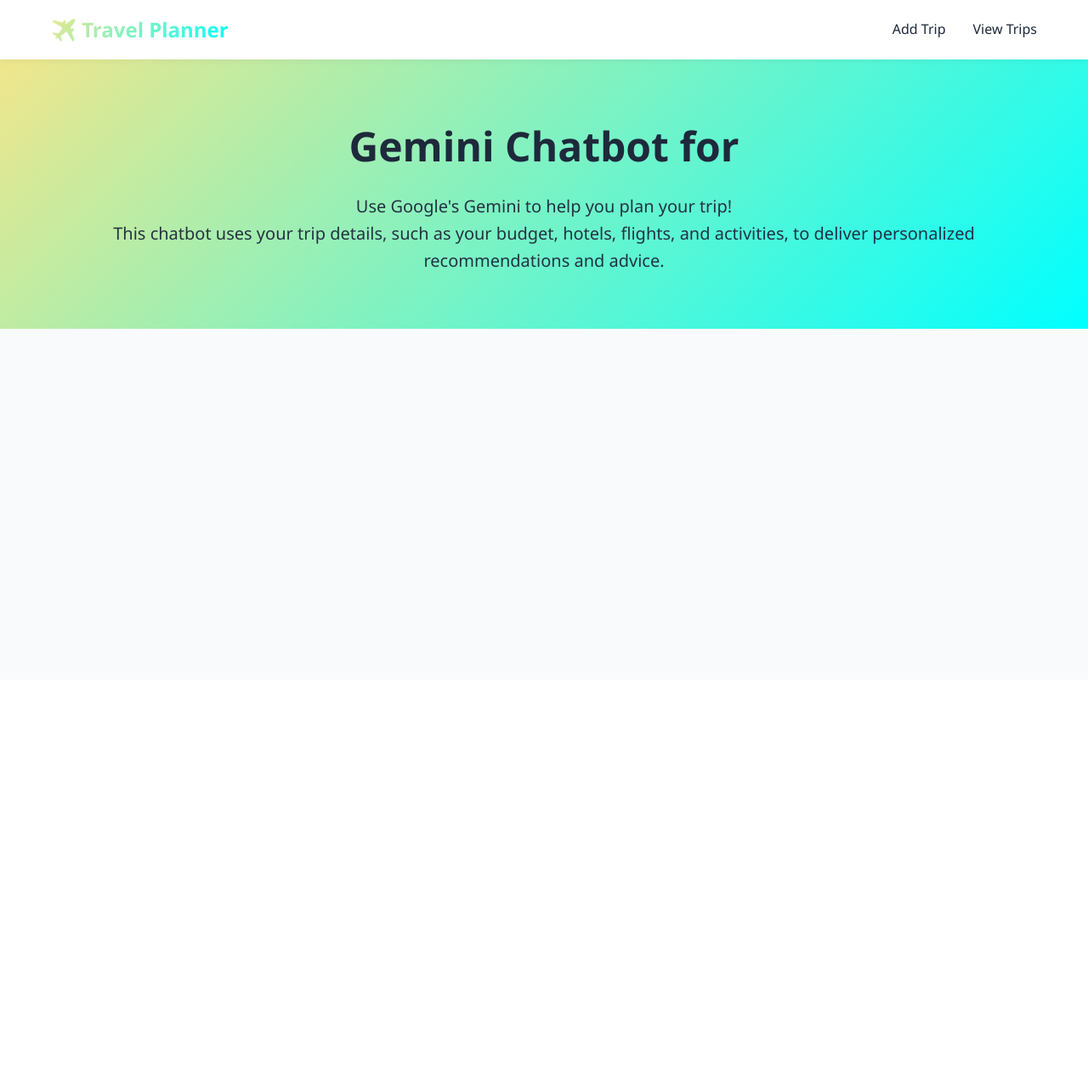
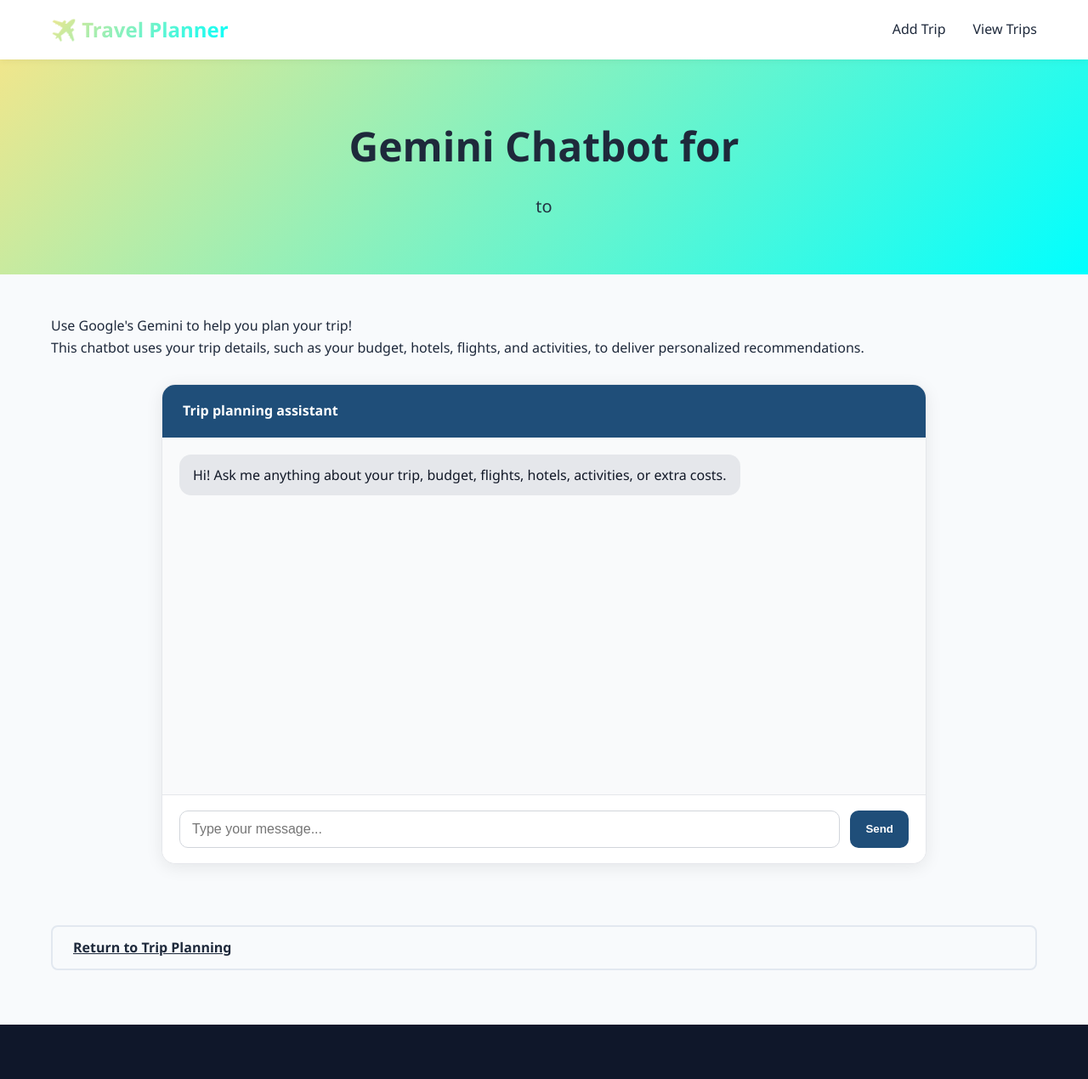
Before and after one commit to IJustinChan/Travel-Planner, a Flask app: template templates/chatbot.html in a window 1280 px wide. Shown: the whole page at 85% size. Before the commit the page ends 387 px from the top, so only its background shows below. Run offline with Flask 3, Linux system fonts and the light colour scheme; the template is opened without the code that fills it, so the values that code supplies are empty.

Commit message:
enabled users to use gemini chatbot for helping them plan their trips
Co-authored-by: Copilot <copilot@github.com>

```diff
--- a/main.py
+++ b/main.py
@@ -4,6 +4,7 @@ import pathlib
 import sqlite3
 from datetime import datetime, timedelta, date
 import pathlib
+from google import genai
 
 from weather_information import get_weather
 
@@ -1401,7 +1402,22 @@ def planner_chatbot(trip_id):
         flash('Error loading chatbot page.', 'error')
         return redirect(url_for('view_trips'))
 
+    setup_chatbot(trip_id)
+
     return render_template('chatbot.html', trip_id=trip_id, trip=trip)
+
+@app.route('/chatbot/<int:trip_id>/message', methods=['GET', 'POST'])
+def chatbot_message(trip_id):
+    """
+    Sends the user's message to the chatbot and returns the chatbot's response
+    :return: JSON response with the chatbot's reply
+    """
+    user_message = ""
+    if request.is_json:
+        user_message = request.json.get("message", "")
+    else:
+        user_message = request.form.get("message", "")
+    return {"reply": generate_chatbot_message(trip_id, user_message)}
 
 # --- Delete Routes ---
 @app.route('/delete_trip/<int:trip_id>')
@@ -1689,10 +1705,220 @@ def store_weather_for_trip(trip_id, city, country, start_date, end_date):
     return True
 
 
+# --- Gemini API Chatbot ---
+chat_history = []
+client = genai.Client(api_key="YOUR_API_KEY")
+
+def generate_trip_summary(trip_data):
+    """
+    Generates a summary of the trip
+    :param trip_data: Dictionary containing all the trip's information
+    :return: str
+    """
+    summary = f"""Here is an overview of this trip. The user is calling this trip {trip_data['trip_name']}. The user will be visiting {trip_data['destination']} which is in the country {trip_data['country']}.
+                This trip lasts from {trip_data['start_date']} to {trip_data['end_date']}. The budget for this trip is {trip_data['budget']}. There are {trip_data['num_travelers']}
+                people on this trip. The companions on this trip are {trip_data['companions']}. The user's description for this trip is this: {trip_data['description']}.
+                """
+    return summary
+
+def generate_flights_summary(flight_data):
+    """
+    Generates a summary of all the user's flights
+    :param flight_data: List of flights
+    :return: str
+    """
+    if not flight_data:
+        return "There are no flights currently saved"
+
+    lines = []
+
+    for flight in flight_data:
+        airline = flight['airline']
+        flight_number = flight['flight_number']
+        departure_date = flight['departure_date']
+        departure_time = flight['departure_time']
+        arrival_date = flight['arrival_date']
+        arrival_time = flight['arrival_time']
+        cost = flight['cost']
+        desciption = flight['description']
+        summary = f"""The user is taking a flight with the airline {airline}. The flight number is {flight_number}. The departure date is {departure_date} and the departure time
+                    is {departure_time}. The arrival date is {arrival_date} and the arrival time is {arrival_time}. The cost of this flight is ${cost}. The user wrote this
+                    description: {desciption}
+        """
+        lines.append(summary)
+    return "\n".join(lines)
+
+def generate_hotels_summary(hotel_data):
+    """
+    Generates a summary of hotels for the trip
+    :param hotel_data: List of hotels
+    :return: str
+    """
+    if not hotel_data:
+        return "There are no hotels currently saved."
+
+    lines = []
+    total = 0.0
+    for hotel in hotel_data:
+        name = hotel['hotel_name']
+        check_in = hotel['check_in_date']
+        check_out = hotel['check_out_date']
+        cost_per_day = hotel['cost_per_day'] or 0
+        num_days = hotel['num_days'] or 0
+        notes = hotel['description'] or ''
+        cost = (cost_per_day or 0) * (num_days or 0)
+        total += cost
+        lines.append(f"Hotel '{name}' from {check_in} to {check_out}, {num_days} nights at ${cost_per_day} per day (total ${cost:.2f}). Notes: {notes}")
+
+    lines.append(f"Total hotel cost: ${total:.2f} across {len(hotel_data)} bookings.")
+    return "\n".join(lines)
+
+def generate_activities_summary(activity_data):
+    """
+    Generates a summary of activities for the trip
+    :param activity_data: List of activities
+    :return: str
+    """
+    if not activity_data:
+        return "There are no activities currently saved."
+
+    lines = []
+    total = 0.0
+    for activity in activity_data:
+        name = activity['activity_name'] or ''
+        atype = activity['activity_type'] or ''
+        adate = activity['activity_date'] or ''
+        atime = activity['activity_time'] or ''
+        location = activity['location'] or ''
+        cost = activity['cost'] or 0
+        total += cost
+        lines.append(f"Activity '{name}' ({atype}) on {adate} at {atime} in {location}. Cost: ${cost:.2f}.")
+
+    lines.append(f"Total activities cost: ${total:.2f} across {len(activity_data)} activities.")
+    return "\n".join(lines)
+
+def generate_extra_costs_summary(extra_costs):
+    """
+    Generates a summary of extra costs for the trip
+    :param extra_costs: List of extra cost records
+    :return: str
+    """
+    if not extra_costs:
+        return "There are no extra costs currently saved."
+
+    lines = []
+    total = 0.0
+    for extra_cost in extra_costs:
+        name = extra_cost['name']
+        edate = extra_cost['date']
+        cost = extra_cost['cost'] or 0
+        desc = extra_cost['description'] or ''
+        total += cost
+        lines.append(f"Extra cost '{name}' on {edate}: ${cost:.2f}. {desc}")
+
+    lines.append(f"Total extra costs: ${total:.2f} across {len(extra_costs)} items.")
+    return "\n".join(lines)
+
+def get_current_trip_context(trip_id):
+    """
+    Creates a string containing all current information about the trip by using latest information in database
+    :param trip_id: ID of the trip
+    :return: String
+    """
+    trip = get_single_trip(trip_id)
+    flights = get_flights(trip_id)
+    hotels = get_hotels(trip_id)
+    activities = get_activities(trip_id)
+    extra_costs = get_extra_costs(trip_id)
+
+    trip_summary = generate_trip_summary(trip)
+    flights_summary = generate_flights_summary(flights)
+    hotels_summary = generate_hotels_summary(hotels)
+    activities_summary = generate_activities_summary(activities)
+    extra_costs_summary = generate_extra_costs_summary(extra_costs)
+
+    context = f"""
+        CURRENT TRIP INFORMATION
+
+        Trip:
+        {trip_summary}
+
+        Flights:
+        {flights_summary}
+
+        Hotels:
+        {hotels_summary}
+
+        Activities:
+        {activities_summary}
+
+        Extra costs:
+        {extra_costs_summary}
+        """
+    return context
+
+def setup_chatbot(trip_id):
+    """
+    Sets up the initial chat history for the chatbot with a prompt and all the current trip information
+    :return: None
+    """
+    global chat_history
+    chat_history = []
+
+    today = date.today().isoformat()
+
+    prompt = (f"""
+        You are a helpful travel planning assistant.
+        Today is {today}.
+        Help the user with questions about their trip.
+        Use the trip information provided by the application when answering.
+        If information is not available, say that you do not have that information.
+        Do not use Markdown in your answers."""
+    )
+
+    context = get_current_trip_context(trip_id)
+
+    chat_history.append({"role": "user", "parts": [{"text": prompt}]})
+    chat_history.append({"role": "user", "parts": [{"text": context}]})
+
+def generate_chatbot_message(trip_id, user_message):
+    """
+    Generates the chatbot's response using the user's message
+    :param user_message: str
+    :return: str
+    """
+    global chat_history
+    if chat_history is None:
+        chat_history = []
+
+    message = (user_message or "").strip()
+
+    if message == "":
+        return "Please type a question or message and I'll answer about your assignments and tests."
+
+    if not chat_history:
+        setup_chatbot(trip_id)
+
+    context = get_current_trip_context(trip_id)
+    chat_history[1] = {"role": "user", "parts": [{"text": context}]}
+    chat_history.append({"role": "user", "parts": [{"text": user_message}]})
+
+    response = client.models.generate_content(
+        model="gemini-3.6-flash",
+        contents=chat_history,
+    )
+
+    chat_history.append({"role": "model", "parts": [{"text": response.text}]})
+
+    return getattr(response, "text", "Sorry, I could not generate a response.")
+
+
 if __name__ == "__main__":
     global database_name
     database_name = 'trips.db' # Set the database name
 
+    chat_history = [] # Create empty chat history list for Gemini API to access
+
     first_run = True
 
     if (pathlib.Path.cwd() / database_name).exists():
@@ -1702,3 +1928,7 @@ if __name__ == "__main__":
         set_up_database() # Set up the database if it's the first run
 
     app.run(debug=True) # Run the flask app
+
+
+# Uncomment this if you want to run the file chatbot_gemini.py
+# database_name = 'trips.db'
--- a/static/script.js
+++ b/static/script.js
@@ -0,0 +1,54 @@
+document.addEventListener('DOMContentLoaded', () => {
+    const chatForm = document.getElementById('chatForm');
+    const chatMessages = document.getElementById('chatMessages');
+    const messageInput = document.getElementById('messageInput');
+    const tripIdEl = document.getElementById('tripId');
+
+    if (!chatForm || !chatMessages || !messageInput || !tripIdEl) {
+        return;
+    }
+
+    const tripId = tripIdEl.value;
+
+    function addMessage(sender, text) {
+        const messageEl = document.createElement('div');
+        messageEl.className = `message ${sender}`;
+        messageEl.textContent = text;
+        chatMessages.appendChild(messageEl);
+        chatMessages.scrollTop = chatMessages.scrollHeight;
+    }
+
+    chatForm.addEventListener('submit', async function (event) {
+        event.preventDefault();
+        const message = messageInput.value.trim();
+        if (!message) {
+            return;
+        }
+
+        addMessage('user', message);
+        messageInput.value = '';
+        messageInput.disabled = true;
+
+        try {
+            const response = await fetch(`/chatbot/${tripId}/message`, {
+                method: 'POST',
+                headers: {
+                    'Content-Type': 'application/json'
+                },
+                body: JSON.stringify({ message: message })
+            });
+
+            if (!response.ok) {
+                throw new Error('Request failed');
+            }
+
+            const data = await response.json();
+            addMessage('bot', data.reply || 'Sorry, I could not generate a response.');
+        } catch (error) {
+            addMessage('bot', 'Sorry, the chatbot is unavailable right now.');
+        } finally {
+            messageInput.disabled = false;
+            messageInput.focus();
+        }
+    });
+});
--- a/static/style.css
+++ b/static/style.css
@@ -14,6 +14,84 @@
     --error-color: #ef4444;
     --shadow: 0 10px 30px rgba(0, 0, 0, 0.1);
     --shadow-sm: 0 2px 8px rgba(0, 0, 0, 0.05);
+}
+
+/* ===== Chatbot Styles ===== */
+.chat-container {
+    max-width: 900px;
+    margin: 30px auto;
+    background: #fff;
+    border-radius: 16px;
+    box-shadow: 0 4px 20px rgba(0, 0, 0, 0.08);
+    overflow: hidden;
+    border: 1px solid #e5e7eb;
+}
+
+.chat-header {
+    background: #1f4e79;
+    color: white;
+    padding: 18px 24px;
+    font-weight: 600;
+}
+
+.chat-messages {
+    height: 420px;
+    overflow-y: auto;
+    padding: 20px;
+    background: #f9fafb;
+    display: flex;
+    flex-direction: column;
+    gap: 12px;
+}
+
+.message {
+    max-width: 80%;
+    padding: 12px 16px;
+    border-radius: 14px;
+    line-height: 1.5;
+    white-space: pre-wrap;
+}
+
+.message.user {
+    align-self: flex-end;
+    background: #1f4e79;
+    color: white;
+}
+
+.message.bot {
+    align-self: flex-start;
+    background: #e5e7eb;
+    color: #111827;
+}
+
+.chat-form {
+    display: flex;
+    gap: 12px;
+    padding: 18px 20px;
+    background: white;
+    border-top: 1px solid #e5e7eb;
+}
+
+.chat-form input {
+    flex: 1;
+    padding: 12px 14px;
+    border: 1px solid #d1d5db;
+    border-radius: 10px;
+    font-size: 1rem;
+}
+
+.chat-form button {
+    background: #1f4e79;
+    color: white;
+    border: none;
+    border-radius: 10px;
+    padding: 12px 18px;
+    font-weight: 600;
+    cursor: pointer;
+}
+
+.chat-form button:hover {
+    background: #163a5d;
 }
 
 /* ===== Global Styles ===== */
--- a/templates/chatbot.html
+++ b/templates/chatbot.html
@@ -5,6 +5,7 @@
     <meta name="viewport" content="width=device-width, initial-scale=1.0">
     <title>Gemini Chatbot</title>
     <link rel="stylesheet" href="{{ url_for('static', filename='style.css') }}">
+    <script src="{{ url_for('static', filename='script.js') }}" defer></script>
 </head>
 <body>
     <nav class="navbar">
@@ -20,12 +21,36 @@
     <header class="hero">
         <div class="container">
             <h1>Gemini Chatbot for {{ trip['trip_name'] }}</h1>
-            <p>Use Google's Gemini to help you plan your trip!</p>
-            <p>This chatbot uses your trip details, such as your budget, hotels, flights, and activities, to deliver personalized recommendations and advice.</p>
+            <h2>{{ trip['destination'] }}{% if trip['country'] %}, {{ trip['country'] }}{% endif %}</h2>
+            <p>{{ trip['start_date'] }} to {{ trip['end_date'] }}</p>
         </div>
     </header>
 
+    <div class="container">
+        <p>Use Google's Gemini to help you plan your trip!</p>
+        <p>This chatbot uses your trip details, such as your budget, hotels, flights, and activities, to deliver personalized recommendations.</p>
+        <div class="chat-container">
+            <div class="chat-header">Trip planning assistant</div>
+            <div id="chatMessages" class="chat-messages">
+                <div class="message bot">Hi! Ask me anything about your trip, budget, flights, hotels, activities, or extra costs.</div>
+            </div>
+            <form id="chatForm" class="chat-form">
+                <input id="tripId" type="hidden" value="{{ trip_id }}">
+                <input id="messageInput" type="text" placeholder="Type your message..." autocomplete="off" required>
+                <button type="submit">Send</button>
+            </form>
+        </div>
+    </div>
+
     <br>
+
+    <div class="container">
+        <div class="form-actions">
+            <a class="btn btn-secondary" href="{{ url_for('plan_trip', trip_id=trip_id) }}">Return to Trip Planning</a>
+        </div>
+    </div>
+
+    <footer class="footer"></footer>
 
 </body>
 </html>
```
